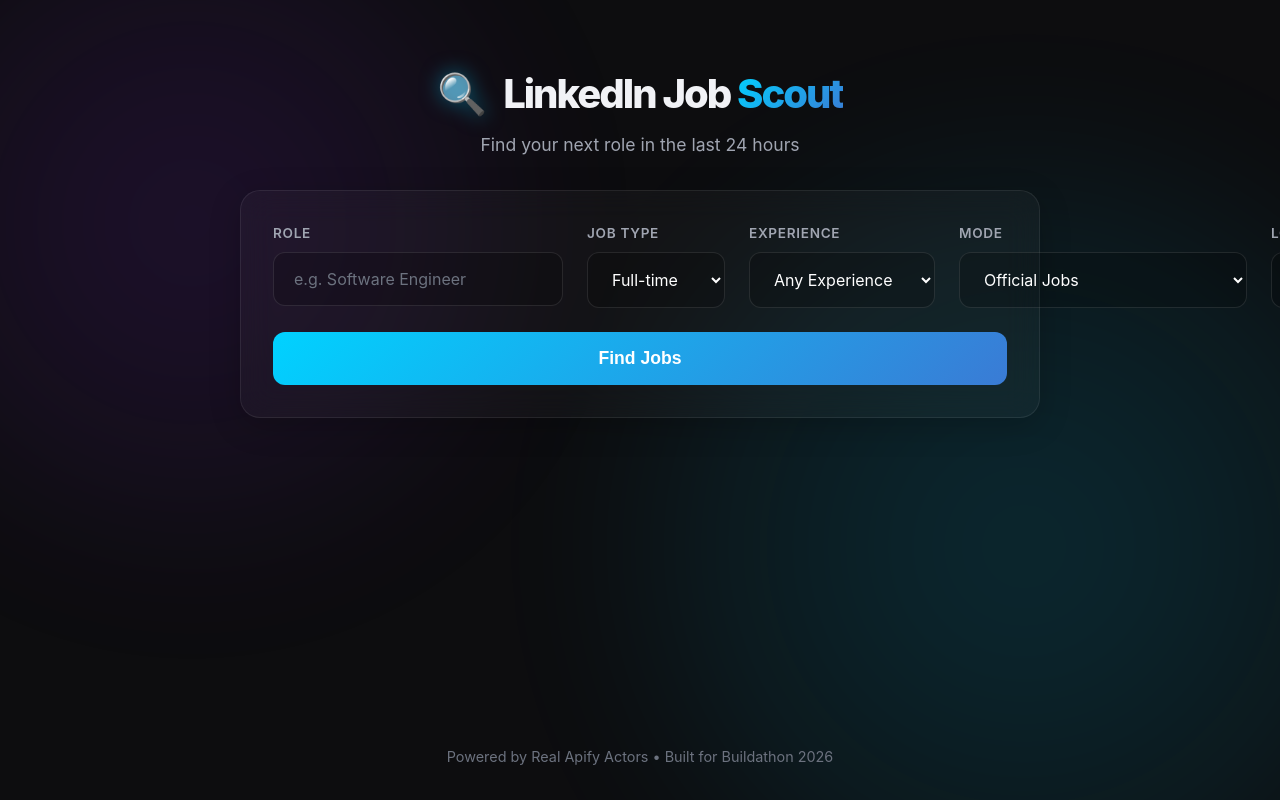
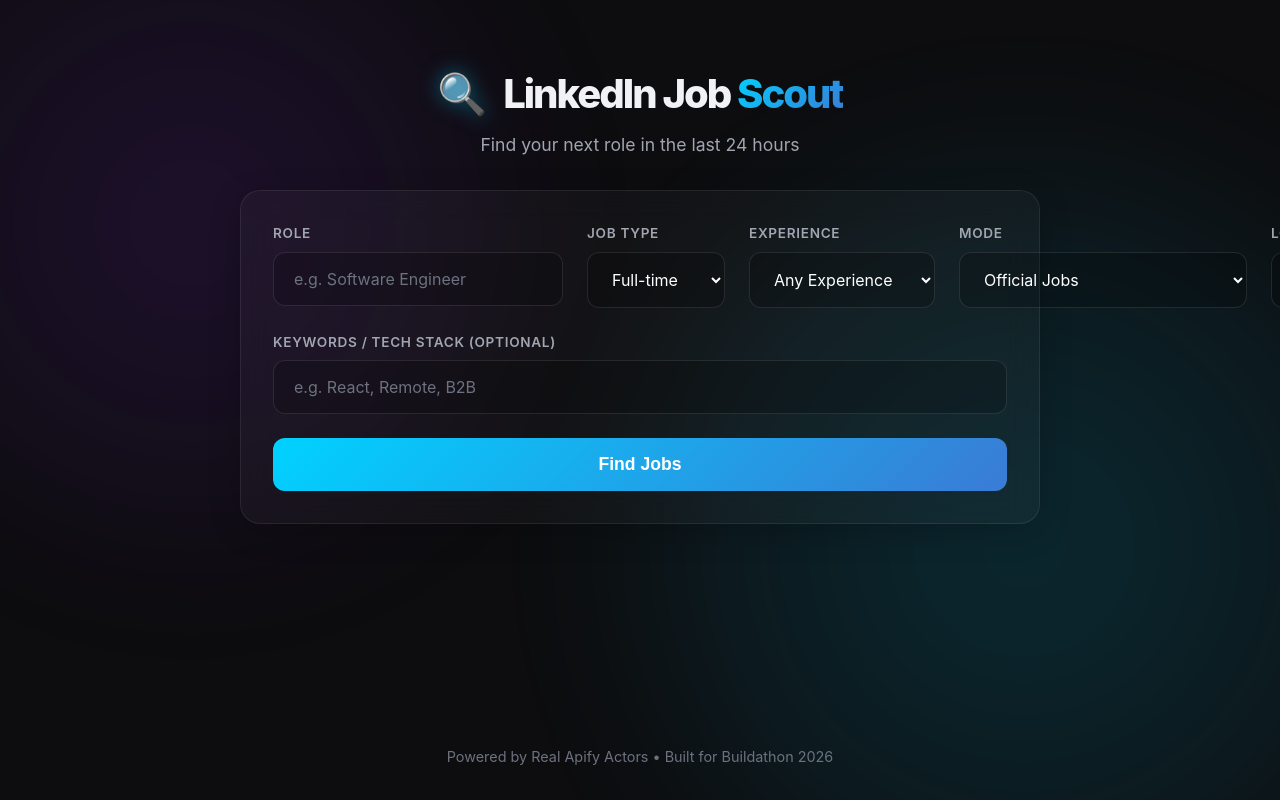
Before and after one commit to orgmacros-commit/linkedin-jobs-scout, a React (Vite) app: page / in a window 1280 px wide. Shown: the top 800 px of the page. Built offline with nearby package versions, Linux system fonts and the light colour scheme.

Commit message:
Add multiple arbitrary keywords injection for dual-engine filtering

```diff
--- a/src/App.jsx
+++ b/src/App.jsx
@@ -8,6 +8,7 @@
   const [location, setLocation] = useState('Bengaluru, Karnataka, India');
   const [experience, setExperience] = useState('Any');
   const [searchMode, setSearchMode] = useState('jobs');
+  const [extraKeywords, setExtraKeywords] = useState('');
   const [isLoading, setIsLoading] = useState(false);
   const [jobs, setJobs] = useState([]);
   const [error, setError] = useState(null);
@@ -23,14 +24,14 @@
     setStatusMessage('Starting connection to LinkedIn Search...');
 
     try {
-      let result = await searchJobs(role, jobType, location, experience, searchMode);
+      let result = await searchJobs(role, jobType, location, experience, searchMode, extraKeywords);
 
       let attempts = 0;
       // Continue polling until we receive an array (results) or reach max attempts
       while (result.status === 'processing' && attempts < 15) {
         setStatusMessage(`Extracting ${searchMode} (${attempts + 1}/15)... LinkedIn takes a moment.`);
         await new Promise(r => setTimeout(r, 6000)); // Poll every 6 seconds
-        result = await searchJobs(role, jobType, location, experience, searchMode, result.datasetId);
+        result = await searchJobs(role, jobType, location, experience, searchMode, extraKeywords, result.datasetId);
         attempts++;
       }
 
@@ -119,6 +120,18 @@
               </div>
             </div>
 
+            <div className="input-row">
+              <div className="input-group">
+                <label>Keywords / Tech Stack (Optional)</label>
+                <input
+                  type="text"
+                  placeholder="e.g. React, Remote, B2B"
+                  value={extraKeywords}
+                  onChange={(e) => setExtraKeywords(e.target.value)}
+                />
+              </div>
+            </div>
+
             <button type="submit" disabled={isLoading} className="search-button full-width">
               {isLoading ? (
                 <span className="loader-container">
--- a/src/lib/scraper.js
+++ b/src/lib/scraper.js
@@ -1,4 +1,4 @@
-export const searchJobs = async (role, jobType, location, experience, searchMode, datasetId = null) => {
+export const searchJobs = async (role, jobType, location, experience, searchMode, extraKeywords, datasetId = null) => {
     console.log(`🚀 Triggering live search for: ${role} (${jobType}) in ${location} Exp: ${experience} [Mode: ${searchMode}] [Dataset: ${datasetId || 'NEW'}]`);
 
     try {
@@ -7,7 +7,7 @@
             headers: {
                 'Content-Type': 'application/json',
             },
-            body: JSON.stringify({ role, jobType, location, experience, searchMode, datasetId }),
+            body: JSON.stringify({ role, jobType, location, experience, searchMode, extraKeywords, datasetId }),
         });
 
         if (!response.ok) {
```
Also changed, not shown: api/search.js (+5 -3 lines).
